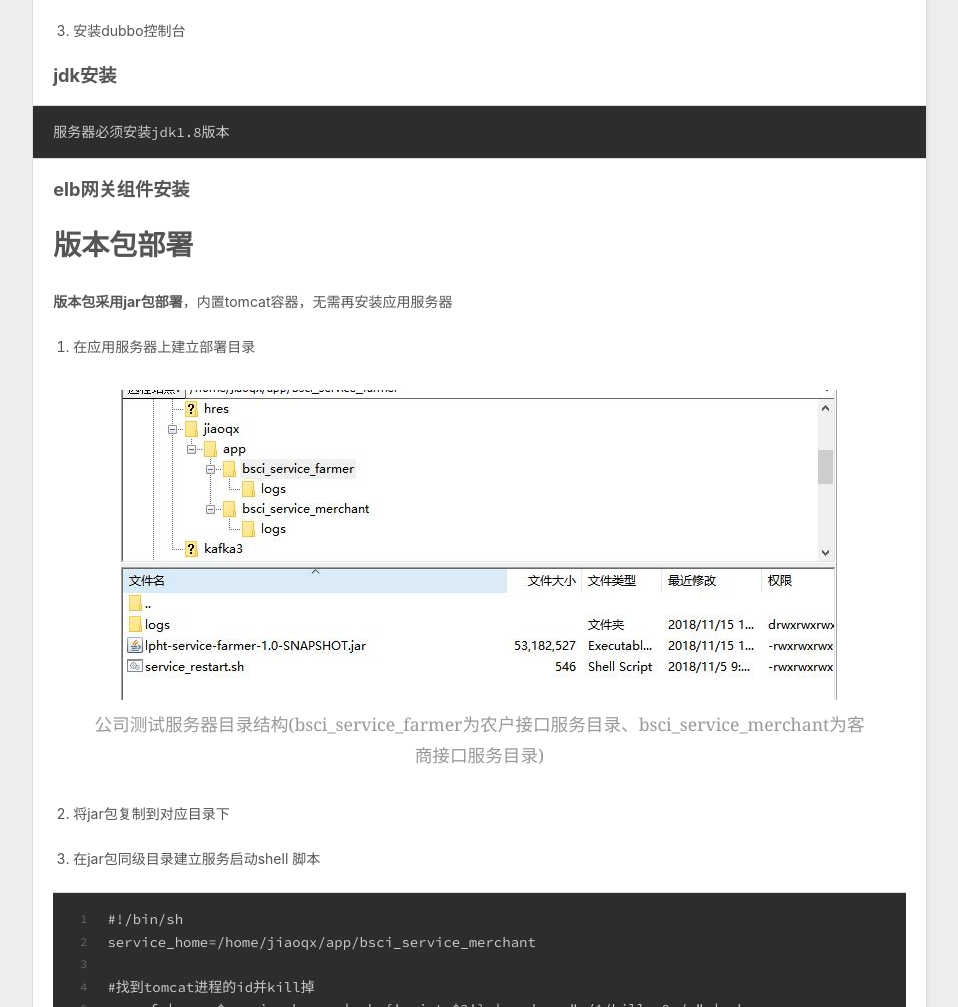
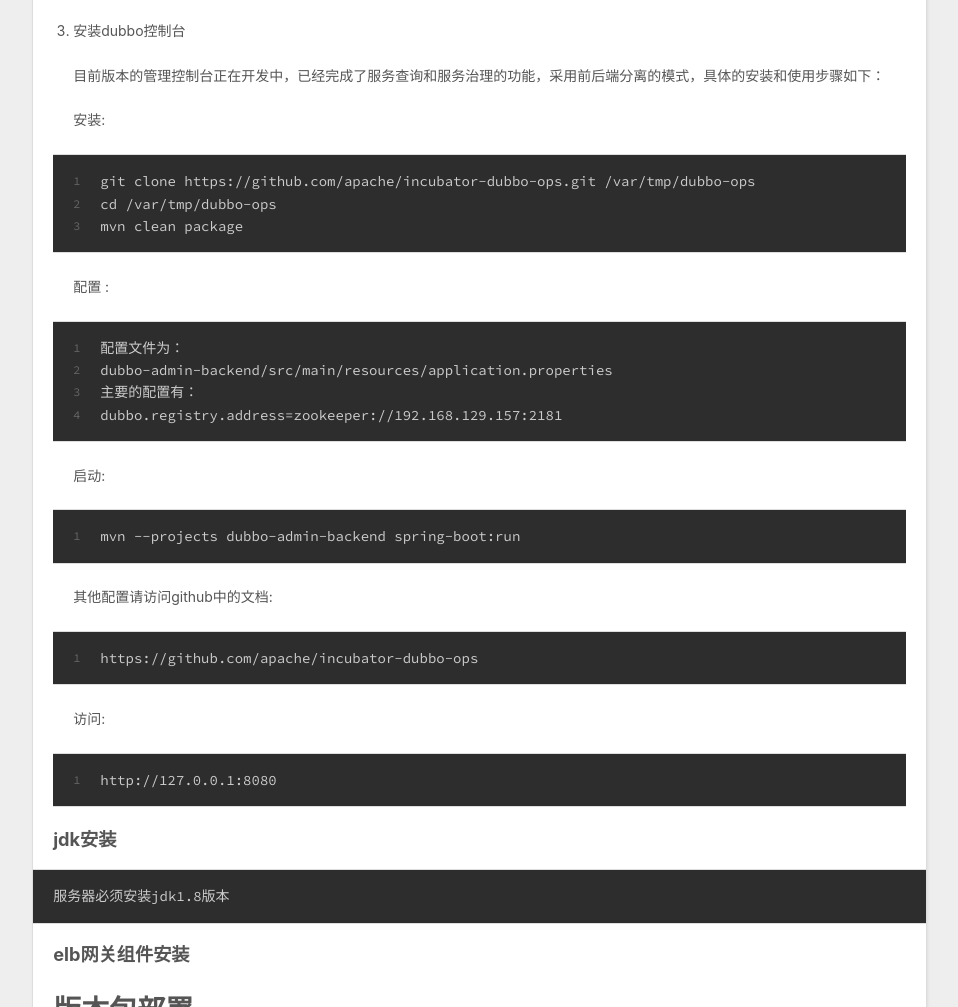
Before and after one commit to freedomCreater/freedomCreater.github.io, a plain HTML site: page 2018/11/15/隆平基础服务平台部署文档/index.html in a window 1280 px wide. Shown: the part 2973-3980 px from the top of the page, without its empty margins (8-966 px from the left). Drawn offline with nearby package versions, Linux system fonts and the light colour scheme.

Commit message:
Site updated: 2018-11-20 11:43:17

```diff
--- a/2018/11/15/隆平基础服务平台部署文档/index.html
+++ b/2018/11/15/隆平基础服务平台部署文档/index.html
@@ -16,7 +16,7 @@
 <meta property="og:description" content="环境准备服务器准备 准备服务器 4台，以下分别以A/B/C/D/E标记 应用服务器规划：     服务器 部署服务     A zookeeper主节点/CPI/网关   B zookeeper从属节点/农户服务/客商服务   C zookeeper从属节点/农户服务/客商服务   D zookeeper从属节点/农户服务/客商服务   E CPI/dubbo控制台/网关    dubbo平台安装">
 <meta property="og:locale" content="default">
 <meta property="og:image" content="http://yoursite.com/images/lpht_20181115.jpg">
-<meta property="og:updated_time" content="2018-11-15T09:04:22.259Z">
+<meta property="og:updated_time" content="2018-11-20T03:41:34.522Z">
 <meta name="twitter:card" content="summary">
 <meta name="twitter:title" content="基础服务平台部署文档">
 <meta name="twitter:description" content="环境准备服务器准备 准备服务器 4台，以下分别以A/B/C/D/E标记 应用服务器规划：     服务器 部署服务     A zookeeper主节点/CPI/网关   B zookeeper从属节点/农户服务/客商服务   C zookeeper从属节点/农户服务/客商服务   D zookeeper从属节点/农户服务/客商服务   E CPI/dubbo控制台/网关    dubbo平台安装">
@@ -263,7 +263,19 @@
 </tbody>
 </table>
 <ol start="3">
-<li>安装dubbo控制台</li>
+<li><p>安装dubbo控制台</p>
+<p>目前版本的管理控制台正在开发中，已经完成了服务查询和服务治理的功能，采用前后端分离的模式，具体的安装和使用步骤如下：</p>
+<p>安装:</p>
+<figure class="highlight shell"><table><tr><td class="gutter"><pre><span class="line">1</span><br><span class="line">2</span><br><span class="line">3</span><br></pre></td><td class="code"><pre><span class="line">git clone https://github.com/apache/incubator-dubbo-ops.git /var/tmp/dubbo-ops</span><br><span class="line">cd /var/tmp/dubbo-ops</span><br><span class="line">mvn clean package</span><br></pre></td></tr></table></figure>
+<p>配置 :</p>
+<figure class="highlight shell"><table><tr><td class="gutter"><pre><span class="line">1</span><br><span class="line">2</span><br><span class="line">3</span><br><span class="line">4</span><br></pre></td><td class="code"><pre><span class="line">配置文件为：</span><br><span class="line">dubbo-admin-backend/src/main/resources/application.properties</span><br><span class="line">主要的配置有：</span><br><span class="line">dubbo.registry.address=zookeeper://192.168.129.157:2181</span><br></pre></td></tr></table></figure>
+<p>启动:</p>
+<figure class="highlight shell"><table><tr><td class="gutter"><pre><span class="line">1</span><br></pre></td><td class="code"><pre><span class="line">mvn --projects dubbo-admin-backend spring-boot:run</span><br></pre></td></tr></table></figure>
+<p>其他配置请访问github中的文档:</p>
+<figure class="highlight shell"><table><tr><td class="gutter"><pre><span class="line">1</span><br></pre></td><td class="code"><pre><span class="line">https://github.com/apache/incubator-dubbo-ops</span><br></pre></td></tr></table></figure>
+<p>访问:</p>
+<figure class="highlight shell"><table><tr><td class="gutter"><pre><span class="line">1</span><br></pre></td><td class="code"><pre><span class="line">http://127.0.0.1:8080</span><br></pre></td></tr></table></figure>
+</li>
 </ol>
 <h3 id="jdk安装"><a href="#jdk安装" class="headerlink" title="jdk安装"></a>jdk安装</h3><pre><code>服务器必须安装jdk1.8版本
 </code></pre><h3 id="elb网关组件安装"><a href="#elb网关组件安装" class="headerlink" title="elb网关组件安装"></a>elb网关组件安装</h3><h1 id="版本包部署"><a href="#版本包部署" class="headerlink" title="版本包部署"></a>版本包部署</h1><p><strong>版本包采用jar包部署</strong>，内置tomcat容器，无需再安装应用服务器</p>
```
Also changed, not shown: index.html (+13 -1 lines).
